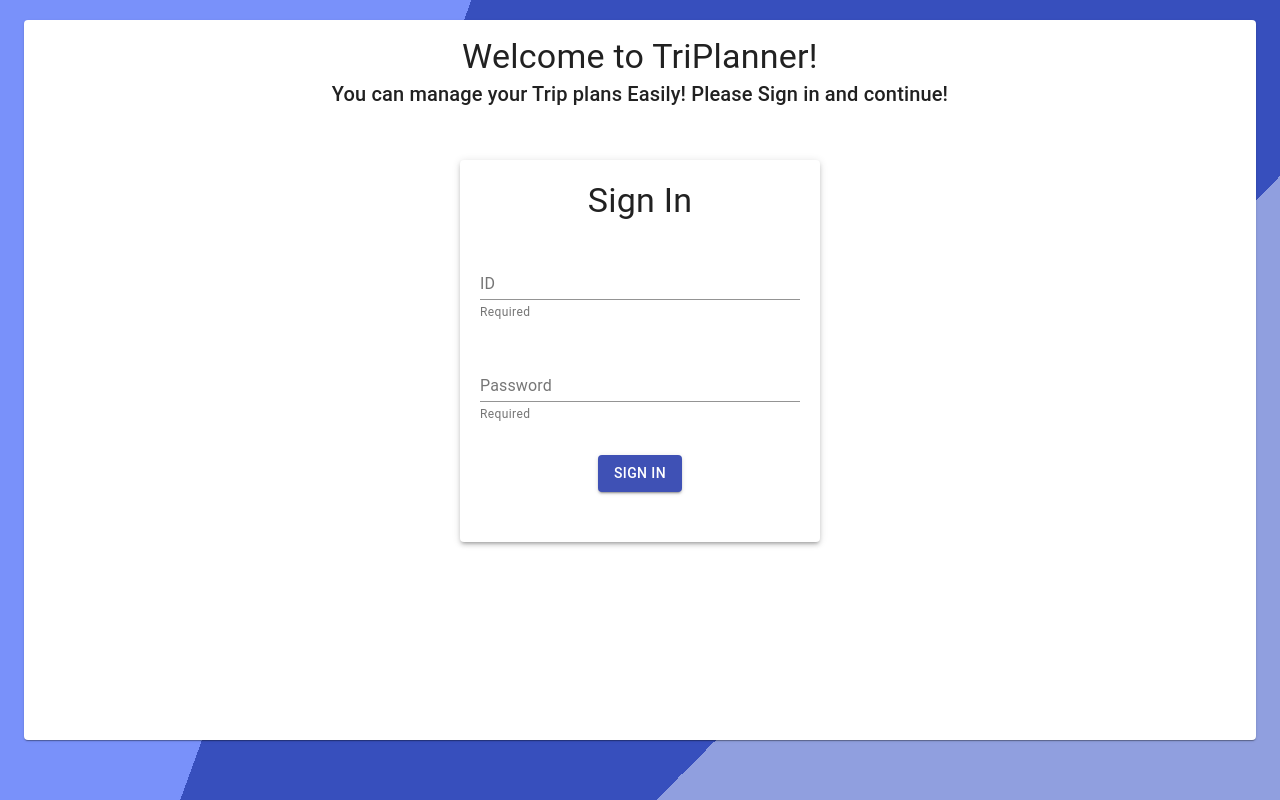
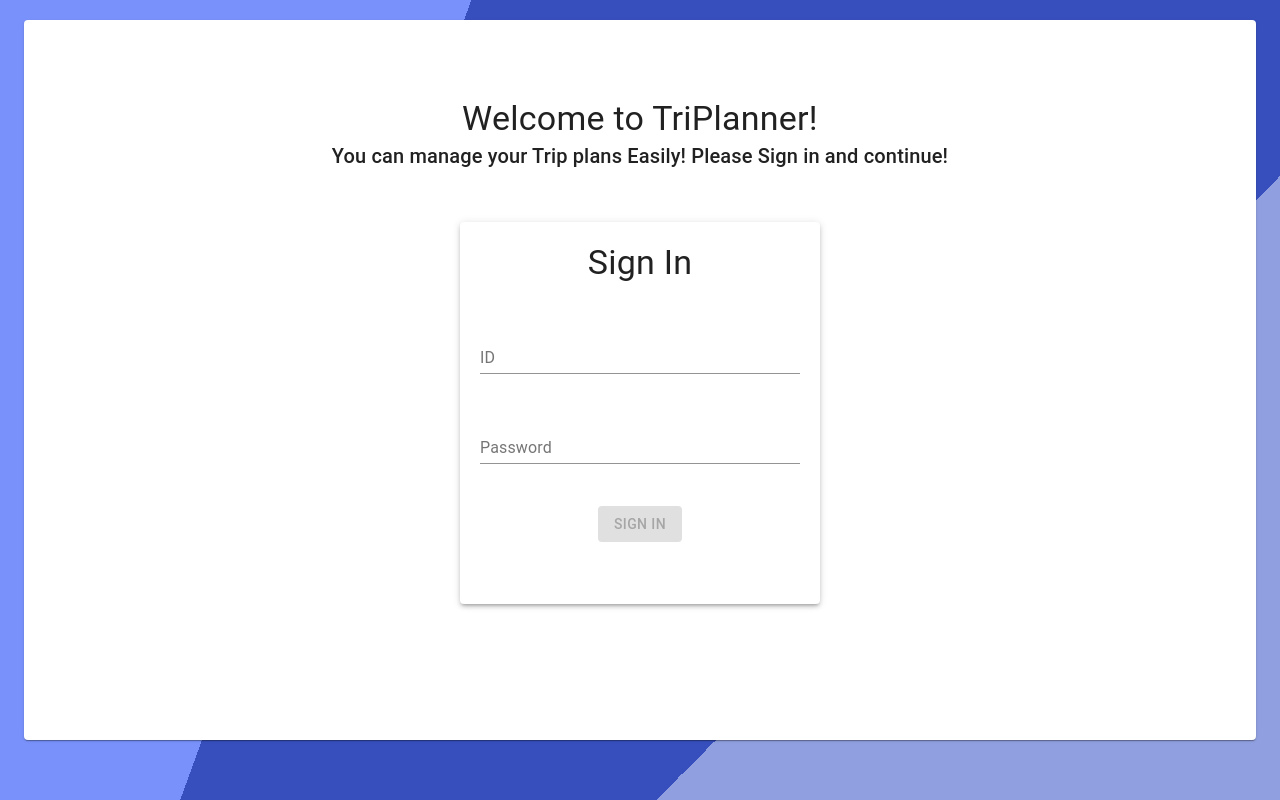
Before and after one commit to rowaxl/TriPlanner, a React (Create React App) app in the folder frontend/: page / in a window 1280 px wide. Built offline with nearby package versions, Linux system fonts and the light colour scheme.

Commit message:
update form validation

```diff
--- a/frontend/package.json
+++ b/frontend/package.json
@@ -9,6 +9,7 @@
     "@testing-library/react": "^9.3.2",
     "@testing-library/user-event": "^7.1.2",
     "axios": "^0.19.2",
+    "crypto-js": "^4.0.0",
     "react": "^16.13.1",
     "react-dom": "^16.13.1",
     "react-redux": "^7.2.0",
--- a/frontend/src/components/signinForm.jsx
+++ b/frontend/src/components/signinForm.jsx
@@ -1,27 +1,12 @@
 import React from 'react';
 import { makeStyles } from '@material-ui/core/styles';
+
 import { Field, reduxForm } from 'redux-form';
 import { TextField, Button } from '@material-ui/core';
 import validate from '../libs/validation'
 
-const renderTextField = (
-  { input, label, meta: { touched, error }, ...custom }
-) => {
-  return (
-    <TextField
-      variant="standard"
-      fullWidth
-      label={label}
-      error={touched && error !== undefined}
-      helperText={error}
-      {...input}
-      {...custom}
-    />
-  )
-};
-
 const useStyles = makeStyles((theme) => ({
-  signinForm: {
+  form: {
     margin: 'auto',
     width: '100%',
     minHeight: 300,
@@ -30,37 +15,49 @@ const useStyles = makeStyles((theme) => ({
     alignItems: 'center',
     justifyContent: 'space-evenly',
   },
-  signinFormInput: {
+  formInput: {
     width: '100%'
   }
 }));
 
-const ContactForm = props => {
-  const { handleSubmit } = props;
+const renderTextField = (
+  { input, label, meta: { touched, invalid, error }, ...custom }
+) => (
+  <TextField
+    variant="standard"
+    fullWidth
+    label={label}
+    error={touched && invalid}
+    helperText={touched && error}
+    {...input}
+    {...custom}
+  />
+);
+
+const SigninForm = props => {
   const classes = useStyles();
+  const { onChange, handleSubmit, submitting, pristine } = props;
 
-  const onSubmit = event => {
-    event.preventDefault();
+  const onSubmit = e => {
+    e.preventDefault();
 
-    // TODO: If validation failed, prevent submit
     handleSubmit();
   }
 
   return (
-    <form className={classes.signinForm} onSubmit={onSubmit} autoComplete="off">
-      <div className={classes.signinFormInput}>
-        <Field label="ID" name="signin-id" component={renderTextField} type="text" />
+    <form className={classes.form} onSubmit={onSubmit} autoComplete="off">
+      <div className={classes.formInput}>
+        <Field label="ID" name="signin-id" component={renderTextField} type="text" onChange={onChange} />
       </div>
-      <div className={classes.signinFormInput}>
-        <Field label="Password" name="signin-password" component={renderTextField} type="password" />
+      <div className={classes.formInput}>
+        <Field label="Password" name="signin-password" component={renderTextField} type="password" onChange={onChange} />
       </div>
-      <Button type="submit" variant="contained" color="primary">SIGN IN</Button>
+      <Button type="submit" disabled={pristine || submitting} variant="contained" color="primary">SIGN IN</Button>
     </form>
-  );
+  )
 }
-
 
 export default reduxForm({
   form: 'signin',
-  validate: validate.signin
-})(ContactForm);
+  validate: validate.signin,
+})(SigninForm);
--- /dev/null
+++ b/frontend/src/libs/utils.js
@@ -0,0 +1,14 @@
+import { AES, enc } from 'crypto-js';
+
+const SECRET = '||thisIsSecret||';
+export const hash = (text) => {
+  console.log(text);
+  const encrypted = AES.encrypt(text + Date.now(), SECRET);
+
+  const decrypted = AES.decrypt(encrypted, SECRET).toString(enc.Utf8);
+  console.log(decrypted.substring(0, decrypted.length - 13));
+  console.log(decrypted.substring(decrypted.length - 13, decrypted.length));
+
+
+
+};
--- a/frontend/src/pages/index.jsx
+++ b/frontend/src/pages/index.jsx
@@ -1,4 +1,4 @@
-import React from 'react';
+import React, { useState } from 'react';
 import { connect } from 'react-redux';
 import {
   Card,
@@ -7,12 +7,25 @@ import {
 } from '@material-ui/core';
 import { makeStyles } from '@material-ui/core/styles';
 
-import SignInForm from '../components/signinForm';
-import { formValueSelector } from 'redux-form';
+import SigninForm from '../components/signinForm';
+import {
+  getFormValues,
+  getFormSyncErrors,
+  isValid,
+} from 'redux-form';
+
+import { hash } from '../libs/utils';
 
 const useStyles = makeStyles((theme) => ({
   title: {
     textAlign: "center"
+  },
+  root: {
+    display: 'flex',
+    flexDirection: 'column',
+    alignItems: 'center',
+    justifyContent: 'center',
+    height: '90vh',
   },
   signinForm: {
     margin: "50px auto",
@@ -20,19 +33,47 @@ const useStyles = makeStyles((theme) => ({
     minWidth: 350,
     width: "30%",
     minHeight: 350
-  }
+  },
 }));
 
 let Index = props => {
   const classes = useStyles();
+  const [formError, setFormError] = useState({});
 
-  const callSignIn = () => {
-    const { idValue, passwordValue } = props;
-    // TODO: Call signin API
+  const onSubmit = () => {
+    const { valid, syncErrors } = props;
+
+    if (!valid) {
+      setFormError(syncErrors);
+      return;
+    }
+    const { values } = props;
+    const id = values['signin-id'];
+    const pass = hash(values['signin-password']);
+
+    // TODO: DO SIGNIN
+    // TODO: Set Access-token in store
+  }
+
+  const mapFormError = () => {
+    const errors = [];
+    if (formError['signin-id'] !== undefined) {
+      errors.push('ID is required');
+    }
+
+    if (formError['signin-password'] !== undefined) {
+      errors.push("Password is required");
+    }
+
+    return errors.map(e => <Typography key={e} color="error">{e}</Typography>);
+  }
+
+  const onChanged = () => {
+    setFormError({}); // reset form error
   }
 
   return (
-    <CardContent>
+    <CardContent className={classes.root}>
       <Typography className={classes.title} variant="h4">
         Welcome to TriPlanner!
       </Typography>
@@ -45,21 +86,17 @@ let Index = props => {
         <Typography className={classes.title} variant="h4">
           Sign In
         </Typography>
-        <SignInForm handleSubmit={callSignIn} />
+        <SigninForm handleSubmit={onSubmit} onChange={onChanged} />
+        {mapFormError()}
       </Card>
     </CardContent>
   );
 }
 
-const selector = formValueSelector('signin');
-Index = connect(state => {
-  const idValue = selector(state, 'signin-id');
-  const passwordValue = selector(state, 'signin-password');
-
-  return {
-    idValue,
-    passwordValue,
-  }
-})(Index)
+Index = connect(state => ({
+  values: getFormValues('signin')(state),
+  syncErrors: getFormSyncErrors('signin')(state),
+  valid: isValid('signin')(state)
+}))(Index);
 
 export default Index;
--- a/frontend/src/styles/App.css
+++ b/frontend/src/styles/App.css
@@ -17,6 +17,7 @@
 #app-base-card {
   margin: auto;
   height: 90vh;
+  overflow: scroll;
 }
 
 .fade-enter {
```
Also changed, not shown: 1 other file (tests, documents, lock files or other folders).
